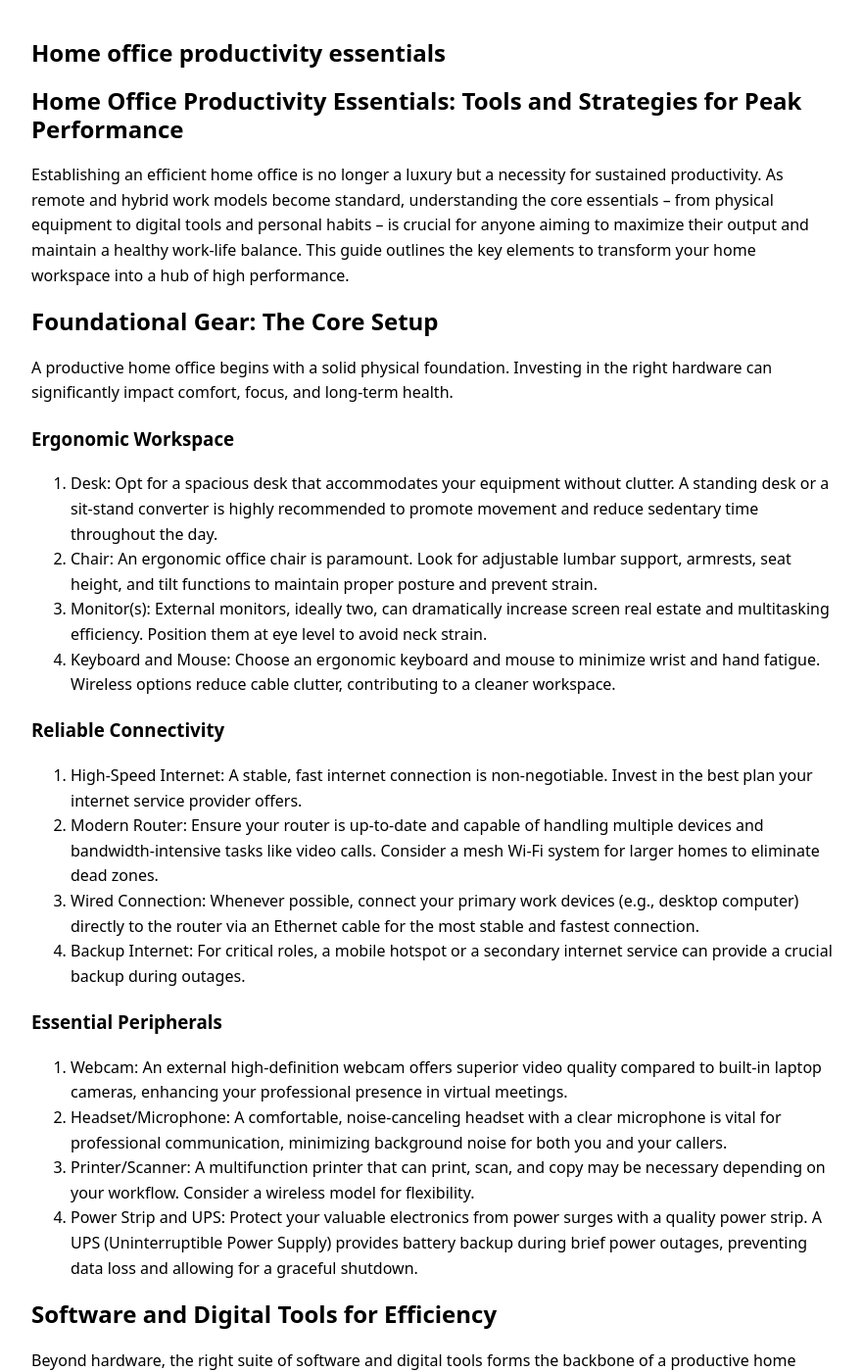
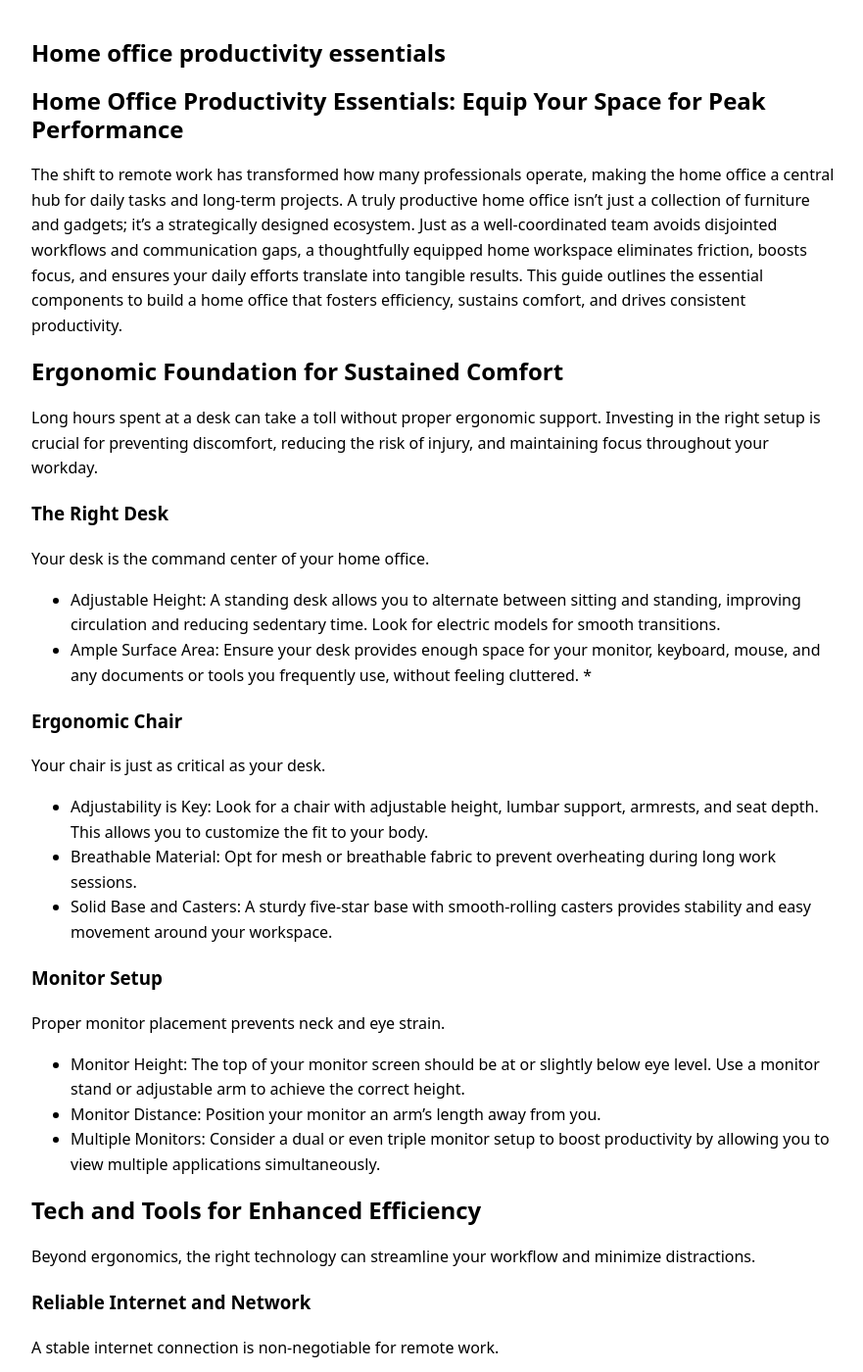
Before and after one commit to ironaclaw/ironaclaw.github.io, a Jekyll site: the page built from _posts/2026-02-15-home-office-productivity-essentials.md, in a window 1280 px wide and 1400 px high. Shown: the whole window at 98% size, without its empty margins (198-1079 px from the left). Built offline with Jekyll 4.4.1, drawn with Linux system fonts in a browser that asks for light colours; some of the changed text lies outside the part shown.

Commit message:
Add 2026-02-15-home-office-productivity-essentials.md

```diff
--- a/_posts/2026-02-15-home-office-productivity-essentials.md
+++ b/_posts/2026-02-15-home-office-productivity-essentials.md
@@ -6,75 +6,102 @@ date: '2026-02-15'
 description: ''
 tags: []
 keywords: []
-model_used: gemini-2.5-flash
+model_used: gemini-2.0-flash
 ---
 
-# Home Office Productivity Essentials: Tools and Strategies for Peak Performance
+# Home Office Productivity Essentials: Equip Your Space for Peak Performance
 
-Establishing an efficient home office is no longer a luxury but a necessity for sustained productivity. As remote and hybrid work models become standard, understanding the core essentials – from physical equipment to digital tools and personal habits – is crucial for anyone aiming to maximize their output and maintain a healthy work-life balance. This guide outlines the key elements to transform your home workspace into a hub of high performance.
+The shift to remote work has transformed how many professionals operate, making the home office a central hub for daily tasks and long-term projects. A truly productive home office isn't just a collection of furniture and gadgets; it's a strategically designed ecosystem. Just as a well-coordinated team avoids disjointed workflows and communication gaps, a thoughtfully equipped home workspace eliminates friction, boosts focus, and ensures your daily efforts translate into tangible results. This guide outlines the essential components to build a home office that fosters efficiency, sustains comfort, and drives consistent productivity.
 
-## Foundational Gear: The Core Setup
+## Ergonomic Foundation for Sustained Comfort
 
-A productive home office begins with a solid physical foundation. Investing in the right hardware can significantly impact comfort, focus, and long-term health.
+Long hours spent at a desk can take a toll without proper ergonomic support. Investing in the right setup is crucial for preventing discomfort, reducing the risk of injury, and maintaining focus throughout your workday.
 
-### Ergonomic Workspace
-1.  Desk: Opt for a spacious desk that accommodates your equipment without clutter. A standing desk or a sit-stand converter is highly recommended to promote movement and reduce sedentary time throughout the day.
-2.  Chair: An ergonomic office chair is paramount. Look for adjustable lumbar support, armrests, seat height, and tilt functions to maintain proper posture and prevent strain.
-3.  Monitor(s): External monitors, ideally two, can dramatically increase screen real estate and multitasking efficiency. Position them at eye level to avoid neck strain.
-4.  Keyboard and Mouse: Choose an ergonomic keyboard and mouse to minimize wrist and hand fatigue. Wireless options reduce cable clutter, contributing to a cleaner workspace.
+### The Right Desk
+Your desk is the command center of your home office.
+*   Adjustable Height: A standing desk allows you to alternate between sitting and standing, improving circulation and reducing sedentary time. Look for electric models for smooth transitions.
+*   Ample Surface Area: Ensure your desk provides enough space for your monitor, keyboard, mouse, and any documents or tools you frequently use, without feeling cluttered.
+*
 
-### Reliable Connectivity
-1.  High-Speed Internet: A stable, fast internet connection is non-negotiable. Invest in the best plan your internet service provider offers.
-2.  Modern Router: Ensure your router is up-to-date and capable of handling multiple devices and bandwidth-intensive tasks like video calls. Consider a mesh Wi-Fi system for larger homes to eliminate dead zones.
-3.  Wired Connection: Whenever possible, connect your primary work devices (e.g., desktop computer) directly to the router via an Ethernet cable for the most stable and fastest connection.
-4.  Backup Internet: For critical roles, a mobile hotspot or a secondary internet service can provide a crucial backup during outages.
+### Ergonomic Chair
 
-### Essential Peripherals
-1.  Webcam: An external high-definition webcam offers superior video quality compared to built-in laptop cameras, enhancing your professional presence in virtual meetings.
-2.  Headset/Microphone: A comfortable, noise-canceling headset with a clear microphone is vital for professional communication, minimizing background noise for both you and your callers.
-3.  Printer/Scanner: A multifunction printer that can print, scan, and copy may be necessary depending on your workflow. Consider a wireless model for flexibility.
-4.  Power Strip and UPS: Protect your valuable electronics from power surges with a quality power strip. A UPS (Uninterruptible Power Supply) provides battery backup during brief power outages, preventing data loss and allowing for a graceful shutdown.
+Your chair is just as critical as your desk.
 
-## Software and Digital Tools for Efficiency
+*   Adjustability is Key: Look for a chair with adjustable height, lumbar support, armrests, and seat depth. This allows you to customize the fit to your body.
+*   Breathable Material: Opt for mesh or breathable fabric to prevent overheating during long work sessions.
+*   Solid Base and Casters: A sturdy five-star base with smooth-rolling casters provides stability and easy movement around your workspace.
 
-Beyond hardware, the right suite of software and digital tools forms the backbone of a productive home office, streamlining communication, project management, and information organization.
+### Monitor Setup
 
-### Communication & Collaboration
-1.  Video Conferencing: Platforms like Zoom, Google Meet, or Microsoft Teams are essential for virtual meetings and team collaboration.
-2.  Messaging Apps: Tools such as Slack or Microsoft Teams facilitate instant communication, quick questions, and informal team chats, reducing email clutter.
-3.  Project Management: Software like Asana, Trello, ClickUp, or Monday.com helps teams track tasks, manage deadlines, and visualize project progress, ensuring everyone stays aligned.
+Proper monitor placement prevents neck and eye strain.
 
-### Document Management & Storage
-1.  Cloud Storage: Services like Google Drive, Dropbox, or OneDrive offer secure, accessible storage for all your files, enabling easy sharing and collaboration from anywhere.
-2.  Document Suites: Microsoft 365 or Google Workspace provide comprehensive tools for creating, editing, and sharing documents, spreadsheets, and presentations.
-3.  Note-Taking Apps: Digital note-taking tools like Evernote, Notion, or OneNote allow you to capture ideas, organize information, and create searchable databases of your thoughts and research.
+*   Monitor Height: The top of your monitor screen should be at or slightly below eye level. Use a monitor stand or adjustable arm to achieve the correct height.
+*   Monitor Distance: Position your monitor an arm's length away from you.
+*   Multiple Monitors: Consider a dual or even triple monitor setup to boost productivity by allowing you to view multiple applications simultaneously.
 
-### Focus & Time Management
-1.  Calendar Applications: Utilize digital calendars (Google Calendar, Outlook Calendar) to schedule meetings, block out focus time, and manage your daily agenda effectively.
-2.  Task Managers: Apps like Todoist, Microsoft To Do, or Things help you create to-do lists, set reminders, and prioritize tasks, ensuring nothing falls through the cracks.
-3.  Focus Tools: Consider apps like Forest or Freedom to block distracting websites and applications. Techniques like the Pomodoro Timer, often integrated into these tools, can structure work intervals and breaks.
+## Tech and Tools for Enhanced Efficiency
 
-## Optimizing Your Environment and Habits
+Beyond ergonomics, the right technology can streamline your workflow and minimize distractions.
 
-The most advanced tools are only as effective as the environment and habits supporting them. Cultivating a productive mindset and optimizing your physical space are equally important.
+### Reliable Internet and Network
 
-### Lighting and Ambiance
-1.  Natural Light: Position your desk to maximize natural light, which can boost mood and reduce eye strain.
-2.  Task Lighting: Supplement natural light with a good desk lamp to illuminate your workspace evenly and reduce shadows.
-3.  Minimize Distractions: Keep your workspace tidy and free of clutter. Consider noise-canceling headphones or even minor soundproofing solutions if your environment is particularly noisy.
+A stable internet connection is non-negotiable for remote work.
 
-### Digital Hygiene
-1.  Regular File Organization: Implement a consistent system for naming and organizing digital files. Regularly archive or delete unnecessary documents.
-2.  Desktop Decluttering: Maintain a clean desktop on your computer. Use folders to group related files and minimize icons.
-3.  Software Updates: Keep all your software and operating systems updated to ensure optimal performance and security.
-4.  Cybersecurity Basics: Utilize strong, unique passwords, enable two-factor authentication, and consider a VPN for added security, especially on public Wi-Fi.
+*   High-Speed Internet: Ensure you have a plan that meets the demands of your work, including video conferencing, large file transfers, and cloud-based applications.
+*   Wi-Fi Router: Invest in a high-quality router with strong coverage and security features. Consider a mesh network for larger homes or areas with weak signal.
+*   Ethernet Connection: For critical tasks, use a wired Ethernet connection for the most stable and reliable connection.
 
-### Productivity Habits
-1.  Structured Breaks: Incorporate regular, short breaks into your workday. The Pomodoro Technique (25 minutes of work, 5 minutes of break) is a popular method.
-2.  Dedicated Work Hours: Establish clear start and end times for your workday to create boundaries between work and personal life.
-3.  Minimize Notifications: Turn off unnecessary notifications on your computer and phone during focused work periods to prevent interruptions.
-4.  Routine and Consistency: Develop a consistent morning and evening routine that signals the start and end of your workday, helping you transition mentally.
+### Noise-Canceling Headphones
+
+Minimize distractions and enhance focus.
+
+*   Active Noise Cancellation (ANC): Choose headphones with ANC to block out ambient noise, such as traffic, conversations, or household sounds.
+*   Comfortable Fit: Opt for headphones that are comfortable to wear for extended periods.
+*   Built-in Microphone: Consider headphones with a built-in microphone for clear communication during video calls.
+
+### External Webcam and Microphone
+
+Improve video conferencing quality.
+
+*   High-Resolution Webcam: A dedicated webcam provides better image quality than a built-in laptop camera. Look for models with 1080p or higher resolution.
+*   Dedicated Microphone: An external microphone improves audio clarity and reduces background noise. Consider a USB microphone or a headset with a high-quality microphone.
+
+### Essential Software and Apps
+
+Streamline tasks and improve organization.
+
+*   Project Management Tools: Asana, Trello, or Monday.com help you track tasks, manage deadlines, and collaborate with team members.
+*   Time Tracking Software: Toggl Track or RescueTime help you monitor your time usage and identify areas for improvement.
+*   Note-Taking Apps: Evernote, OneNote, or Google Keep allow you to capture ideas, organize information, and stay on top of your tasks.
+
+## Optimizing the Environment for Focus
+
+Your physical surroundings play a significant role in your productivity.
+
+### Lighting
+
+Proper lighting reduces eye strain and improves mood.
+
+*   Natural Light: Maximize natural light by positioning your desk near a window.
+*   Task Lighting: Use a desk lamp to provide focused light for specific tasks.
+*   Adjustable Brightness: Opt for lamps with adjustable brightness to customize the lighting to your preference.
+
+### Organization and Storage
+
+A clutter-free workspace promotes focus and efficiency.
+
+*   Desk Organizers: Use desk organizers to keep pens, paperclips, and other small items neatly stored.
+*   File Cabinets: Store important documents and files in a file cabinet to keep them organized and easily accessible.
+*   Shelving: Install shelving to store books, binders, and other reference materials.
+
+### Personalization
+
+Adding personal touches can make your home office a more inviting and inspiring space.
+
+*   Plants: Add plants to improve air quality and create a more relaxing atmosphere.
+*   Artwork: Display artwork that you find inspiring or motivating.
+*   Personal Items: Add personal items, such as photos or souvenirs, to make your office feel more like home.
 
 ## Conclusion
 
-Building a productive home office is an ongoing process of refinement. By thoughtfully selecting ergonomic hardware
+Creating a productive home office is an ongoing process of refinement and adjustment. By focusing on ergonomics, leveraging technology, and optimizing your environment, you can build a workspace that supports your goals, enhances your well-being, and unlocks your full potential. Remember to regularly assess your setup and make adjustments as needed to ensure it continues to meet your evolving needs. A well-designed home office is an investment in your productivity, your health, and your overall success.
```
